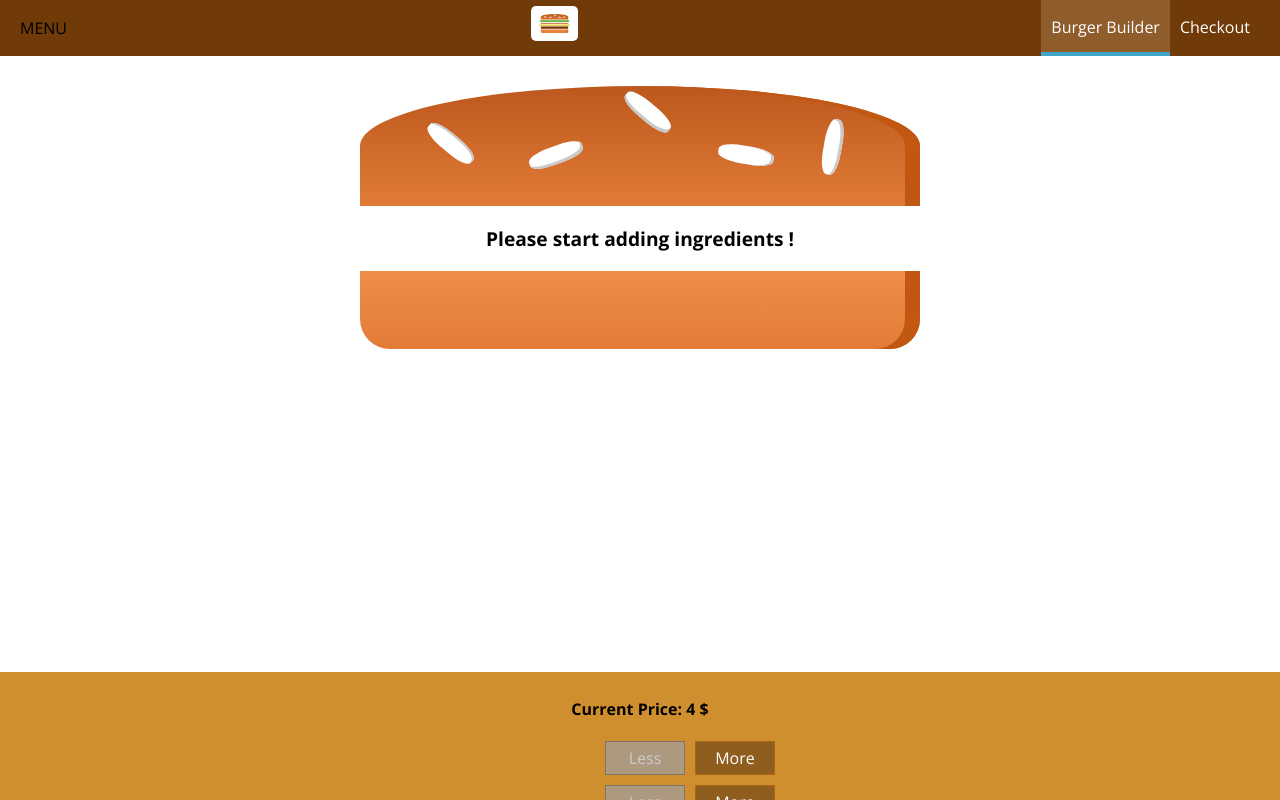
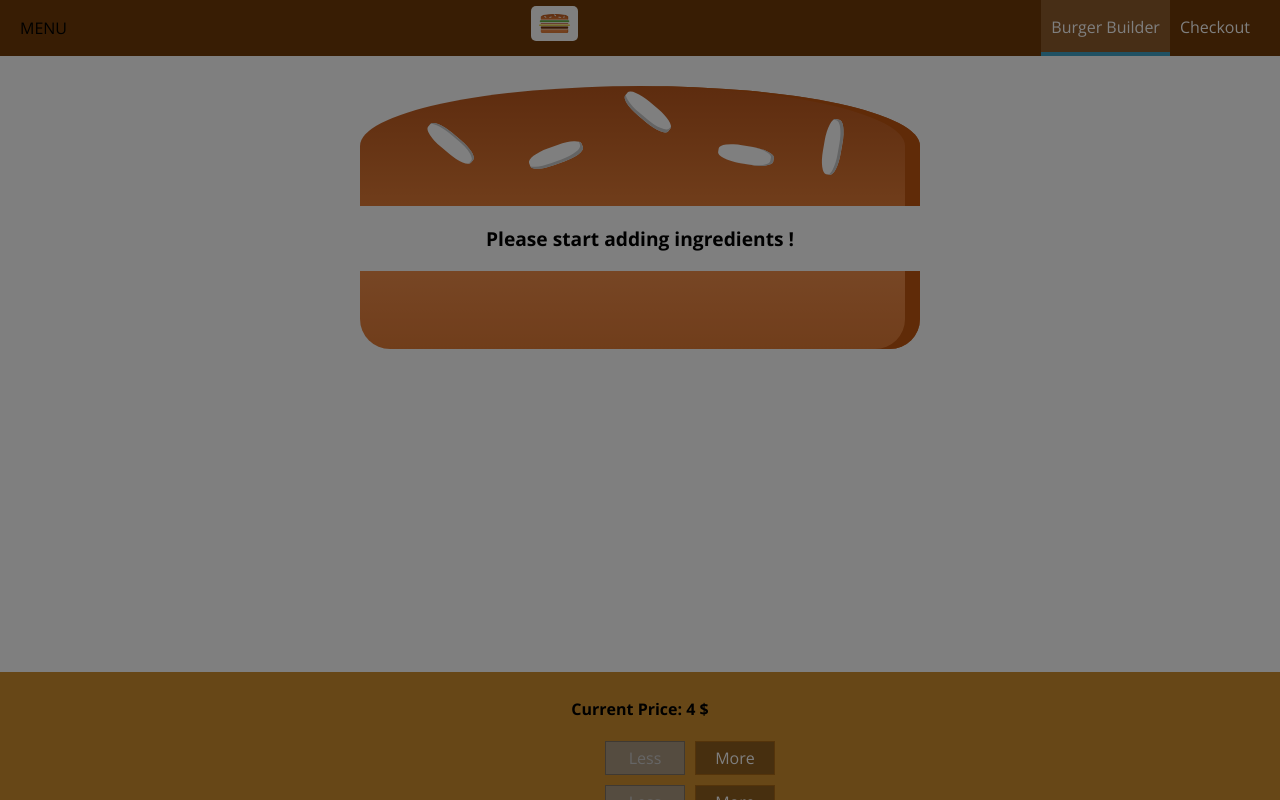
Before and after one commit to aminhl/Burger_React, a React app: page / in a window 1280 px wide. Shown: the top 800 px of the page. Built offline with nearby package versions, Linux system fonts and the light colour scheme.

Commit message:
reusing_the_backdrop

```diff
--- a/src/components/Layout/Layout.js
+++ b/src/components/Layout/Layout.js
@@ -1,17 +1,30 @@
-import React from "react";
+import React, { Component } from "react";
 import Aux from "../../hoc/Auxiliary";
 import classes from "./Layout.css";
 import Toolbar from "../Navigation/Toolbar/Toolbar";
 import SideDrawer from "../Navigation/SideDrawer/SideDrawer";
 
-const layout = (props) => {
-  return (
-    <Aux>
-      <Toolbar />
-      <SideDrawer />
-      <main className={classes.Content}>{props.children}</main>
-    </Aux>
-  );
-};
+class Layout extends Component {
+  state = {
+    showSideDrawer: true,
+  };
 
-export default layout;
+  sideDrawerClosedHandler = () => {
+    this.setState({ showSideDrawer: false });
+  };
+
+  render() {
+    return (
+      <Aux>
+        <Toolbar />
+        <SideDrawer
+          open={this.state.showSideDrawer}
+          closed={this.sideDrawerClosedHandler}
+        />
+        <main className={classes.Content}>{this.props.children}</main>
+      </Aux>
+    );
+  }
+}
+
+export default Layout;
--- a/src/components/Navigation/SideDrawer/SideDrawer.js
+++ b/src/components/Navigation/SideDrawer/SideDrawer.js
@@ -2,15 +2,23 @@
 import classes from "./SideDrawer.css";
 import Logo from "../../Logo/Logo";
 import NavigationItems from "../NavigationItems/NavigationItems";
+import BackDrop from "../../UI/Backdrop/Backdrop";
+import Aux from "../../../hoc/Auxiliary";
 
 const sideDrawer = (props) => {
+  let attachedClasses = [classes.SideDrawer, classes.Close];
+  if (props.open) attachedClasses = [classes.SideDrawer, classes.Open];
+
   return (
-    <div className={classes.SideDrawer}>
-      <div className={classes.Logo}>
-        <Logo />
+    <Aux>
+      <BackDrop show={props.open} clicked={props.closed} />
+      <div className={attachedClasses.join(" ")}>
+        <div className={classes.Logo}>
+          <Logo />
+        </div>
+        <NavigationItems />
       </div>
-      <NavigationItems />
-    </div>
+    </Aux>
   );
 };
 
```
